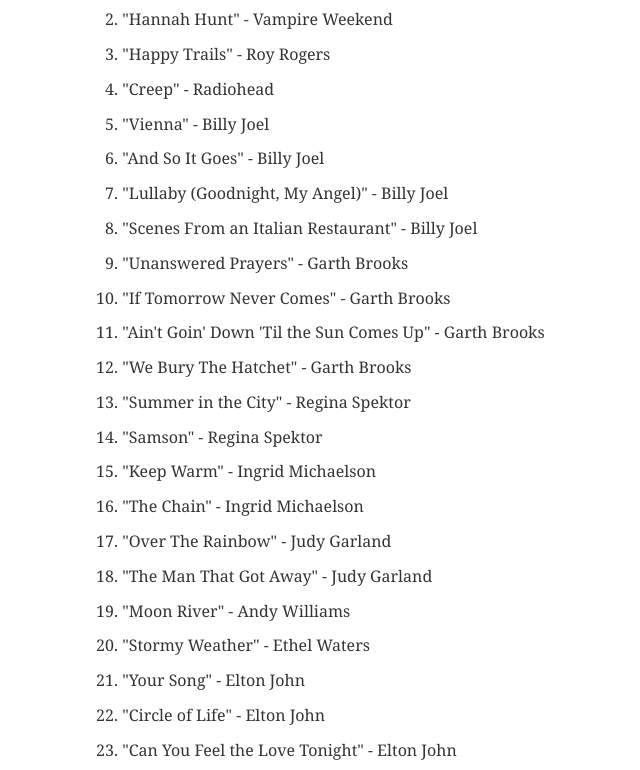
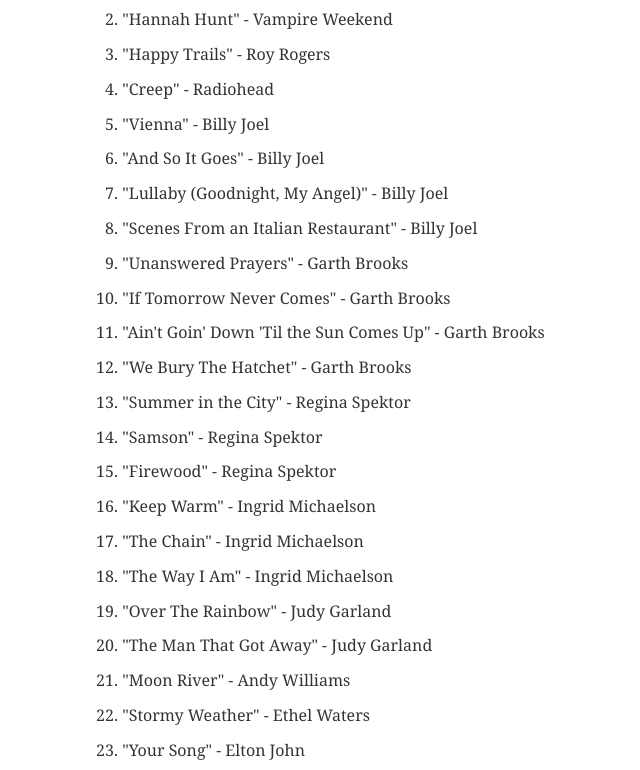
Before and after one commit to jplhomer/creative, a Gatsby site: page /012-songs-sing-lullabies/ in a window 1280 px wide. Shown: the part 410-1180 px from the top of the page, without its empty margins (280-920 px from the left). Built offline with nearby package versions, Linux system fonts and the light colour scheme; Gatsby itself is replaced by a stand-in of ours; some packages are replaced by stand-ins of ours.

Commit message:
More songs

```diff
--- a/content/blog/012-songs-sing-lullabies.md
+++ b/content/blog/012-songs-sing-lullabies.md
@@ -21,8 +21,10 @@
 1. "We Bury The Hatchet" - Garth Brooks
 1. "Summer in the City" - Regina Spektor
 1. "Samson" - Regina Spektor
+1. "Firewood" - Regina Spektor
 1. "Keep Warm" - Ingrid Michaelson
 1. "The Chain" - Ingrid Michaelson
+1. "The Way I Am" - Ingrid Michaelson
 1. "Over The Rainbow" - Judy Garland
 1. "The Man That Got Away" - Judy Garland
 1. "Moon River" - Andy Williams
```
